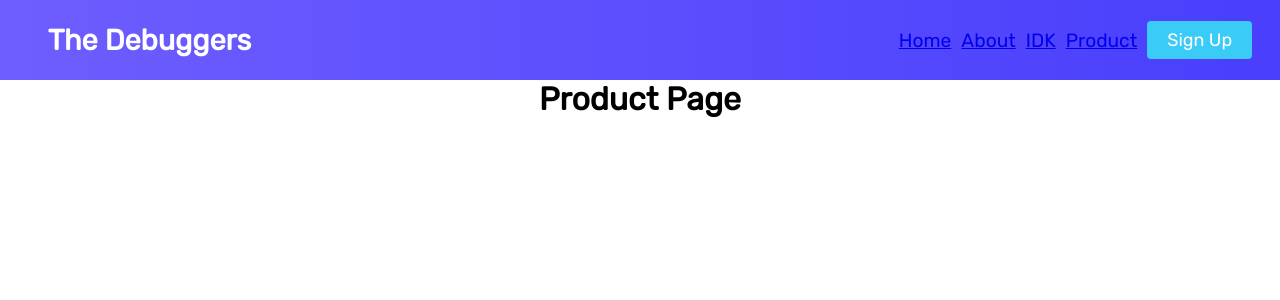
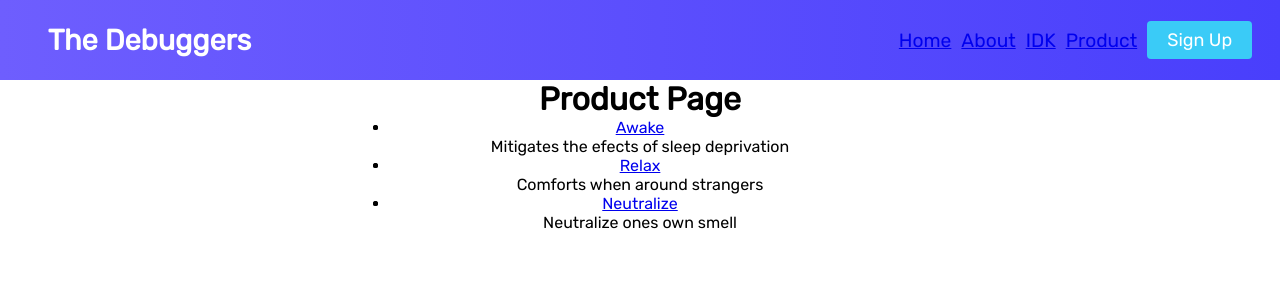
Before and after one commit to CSC-648-SFSU/csc-648-project-csc648-04-fa22-team03, a React (Create React App) app in the folder applications/client/: page /Product in a window 1280 px wide. Shown: the top 300 px of the page. Built offline with nearby package versions, Linux system fonts and the light colour scheme.

Commit message:
feat(components) Products Page

```diff
--- a/applications/client/src/pages/components/ProductLink.js
+++ b/applications/client/src/pages/components/ProductLink.js
@@ -1,14 +1,35 @@
 import { Link, useMatch, useResolvedPath } from "react-router-dom"
-
-
+import React from "react"
 
 export default function ProductLink() {
     return (
         <div className="boutdiv">
             <h1> Product Page</h1>
-            <ul>
+            <section>
+		<div class="main-container">
+			<ul class="grid-wrapper">
+				<li class = "box" id = "box-01">
+                    <div class = "product-title">
+                    <CustomLink to="/Awake">Awake </CustomLink>
+                    </div>
+                    <div class = "caption">Mitigates the efects of sleep deprivation</div>
+                </li>
+				<li class = "box" id = "box-02">
+                <div class = "product-title">
+                <CustomLink to="/Relax">Relax </CustomLink>
+                </div>
+                <div class = "caption">Comforts when around strangers</div>
+                </li>
+				<li class = "box" id = "box-03">
+                <div class = "product-title">
+                    <CustomLink to="/Neutralize">Neutralize </CustomLink>
+                    </div>
+                <div class = "caption">Neutralize ones own smell</div>
+                </li>
 
-            </ul>
+			</ul>
+		</div>
+	</section>
         </div>
     )
 }
```
